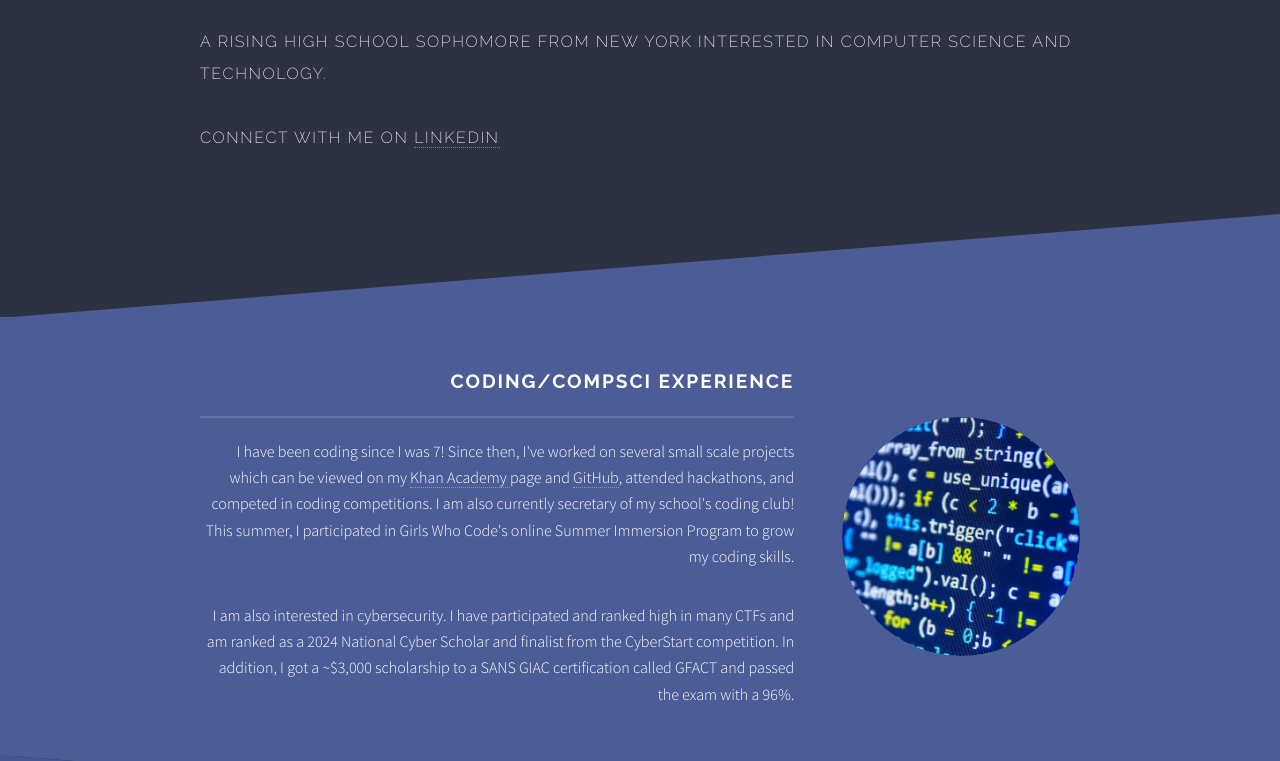
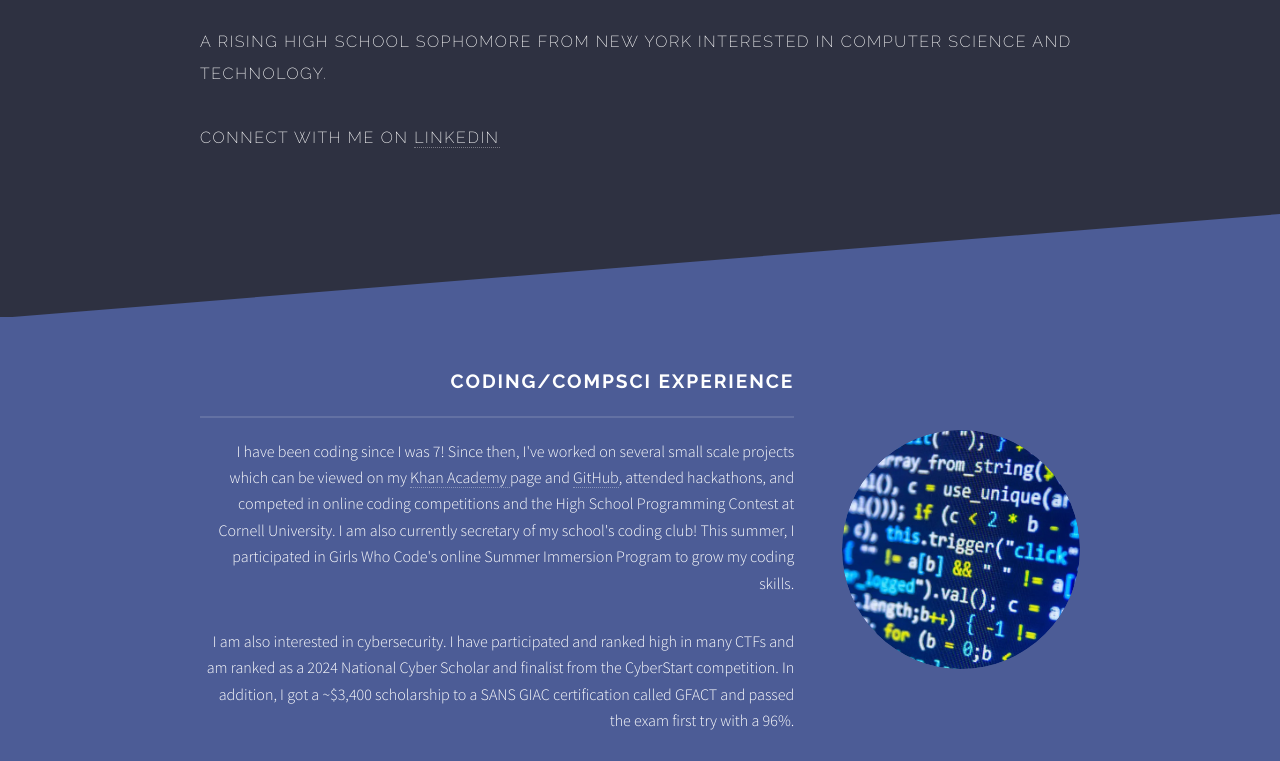
Before and after one commit to dasadishree/portfolio, a plain HTML site: page index.html in a window 1280 px wide. Shown: the part 191-952 px from the top of the page. Drawn offline with Linux system fonts and the light colour scheme; a script that the page names is missing.

Commit message:
Update index.html

```diff
--- a/index.html
+++ b/index.html
@@ -37,8 +37,8 @@
 									<a class="image"><img src="pic01.jpg" alt="" /></a>
 									<div class="content">
 										<h2 class="major">CODING/COMPSCI EXPERIENCE</h2>
-										<p>I have been coding since I was 7! Since then, I've worked on several small scale projects which can be viewed on my <a href="https://www.khanacademy.org/profile/kaid_878048817934282294633401/projects">Khan Academy </a> page and <a href="https://github.com/dasadishree"> GitHub</a>, attended hackathons, and competed in coding competitions. I am also currently secretary of my school's coding club! This summer, I participated in Girls Who Code's online Summer Immersion Program to grow my coding skills.</p>
-										<p>I am also interested in cybersecurity. I have participated and ranked high in many CTFs and am ranked as a 2024 National Cyber Scholar and finalist from the CyberStart competition. In addition, I got a ~$3,000 scholarship to a SANS GIAC certification called GFACT and passed the exam with a 96%.</p>
+										<p>I have been coding since I was 7! Since then, I've worked on several small scale projects which can be viewed on my <a href="https://www.khanacademy.org/profile/kaid_878048817934282294633401/projects">Khan Academy </a> page and <a href="https://github.com/dasadishree"> GitHub</a>, attended hackathons, and competed in online coding competitions and the High School Programming Contest at Cornell University. I am also currently secretary of my school's coding club! This summer, I participated in Girls Who Code's online Summer Immersion Program to grow my coding skills.</p>
+										<p>I am also interested in cybersecurity. I have participated and ranked high in many CTFs and am ranked as a 2024 National Cyber Scholar and finalist from the CyberStart competition. In addition, I got a ~$3,400 scholarship to a SANS GIAC certification called GFACT and passed the exam first try with a 96%.</p>
 								</div>
 							</section>
 
```
